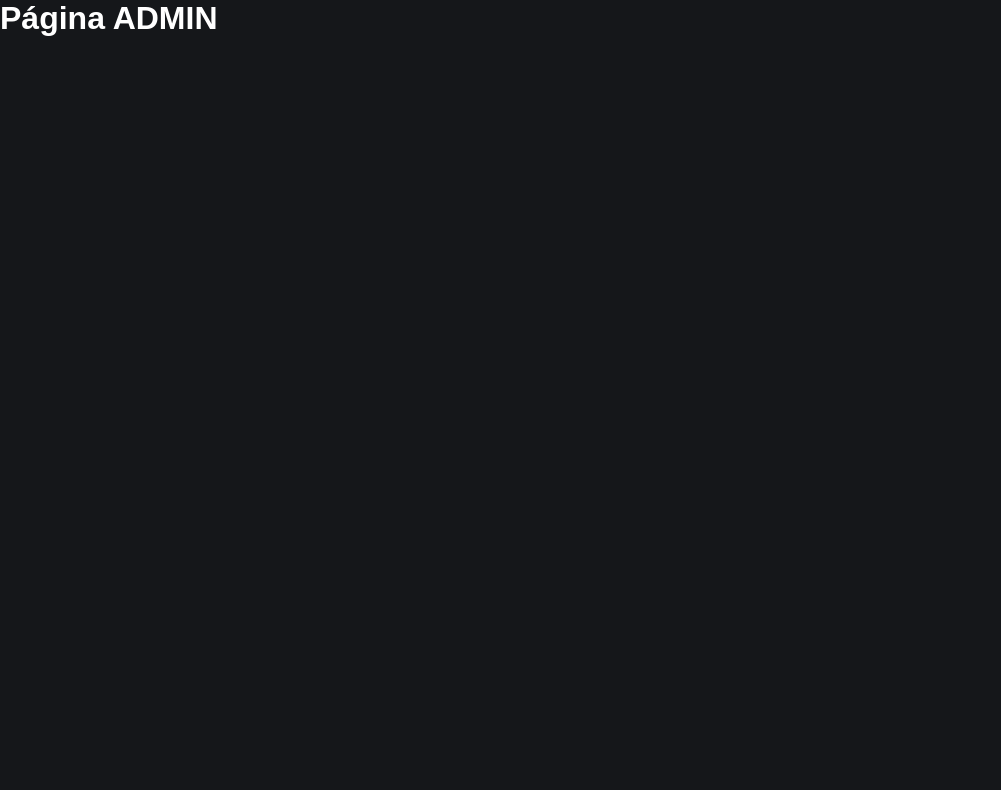
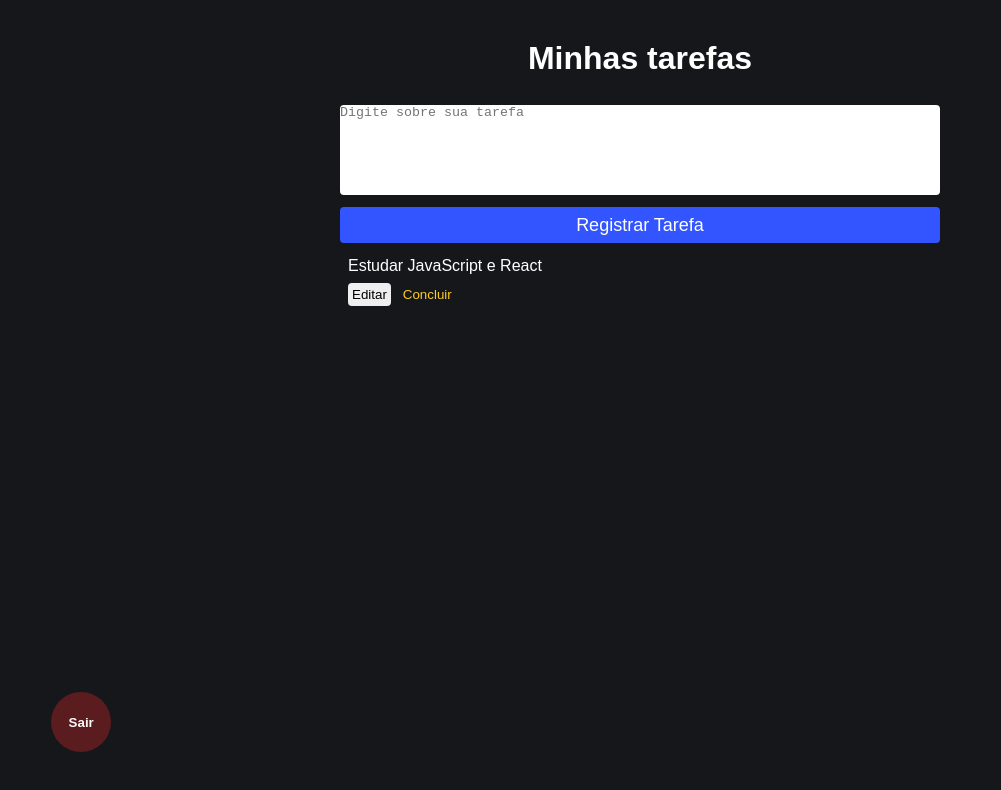
Before and after one commit to MarcosVinicius556/Lista-de-Tarefas-react, a React (Vite) app: page /admin in a window 1280 px wide. Shown: the top 790 px of the page, without its empty margins (0-1001 px from the left). Built offline with nearby package versions, Linux system fonts and the light colour scheme; no server answers; sample sign-in values are in the browser's storage.

Commit message:
Página admin estilizada, função mas logout criada

```diff
--- a/src/pages/Admin/admin.css
+++ b/src/pages/Admin/admin.css
@@ -0,0 +1,61 @@
+.admin-container {
+    display: flex;
+    flex-direction: column;
+    align-items: center;
+    margin-top: 40px;
+}
+
+.admin-container h1 {
+    margin-bottom: 28px;
+}
+
+.btn-resgister {
+    margin-bottom: 28px;
+}
+
+.list {
+    width: 90%;
+    max-width: 600px;
+    display: flex;
+    flex-direction: column;
+    background: rgba(18,18,181 0.38);
+    border-radius: 4px;
+    margin-bottom: 12px;
+    justify-content: center;
+    padding: 14px 8px;
+}
+
+.list p {
+    margin-bottom: 8px;
+}
+
+.list button {
+    margin-right: 8px;
+    border: 0;
+    border-radius: 4px;
+    padding: 4px;
+}
+
+.btn-delete {
+    color: #ffcc23;
+    background: transparent;
+}
+
+.btn-logout {
+    position: absolute;
+    bottom: 6%;
+    left: 4%;
+    height: 60px;
+    width: 60px;
+    border-radius: 30px;
+    border: 0;
+    font-weight: bold;
+    background-color: rgba(219, 38, 41, 0.35);
+    color: #fafafa;
+    transition: all .5s;
+}
+
+.btn-logout:hover {
+    background-color: rgba(219, 38, 41, 1);
+    color: #fafafa;
+}
--- a/src/pages/Admin/index.jsx
+++ b/src/pages/Admin/index.jsx
@@ -1,9 +1,42 @@
+import { useState } from 'react';
+import { auth } from '../../FirebaseConnection';
+import { signOut } from 'firebase/auth';
 import './admin.css';
 
 function Admin() {
+
+  const [tarefaInput, setTarefaInput] = useState();
+
+  async function handleRegister(e) {
+    e.peventDefault();
+  }
+
+  async function handleLogout() {
+    await signOut(auth);
+  }
+
   return (
-    <div>
-        <h1>Página ADMIN</h1>
+    <div className='admin-container'>
+        <h1>Minhas tarefas</h1>
+
+        <form onSubmit={handleRegister} className='form'>
+            <textarea
+              placeholder='Digite sobre sua tarefa'
+              value={tarefaInput}
+              onChange={e => setTarefaInput(e.target.value)}/>
+
+              <button type='submit' className='btn-register'>Registrar Tarefa</button>
+        </form>
+
+        <article className='list'>
+          <p>Estudar JavaScript e React</p>
+          <div>
+            <button>Editar</button>
+            <button className='btn-delete'>Concluir</button>
+          </div>
+        </article>
+
+        <button className='btn-logout' onClick={handleLogout}>Sair</button>
     </div>
   )
 }
```
